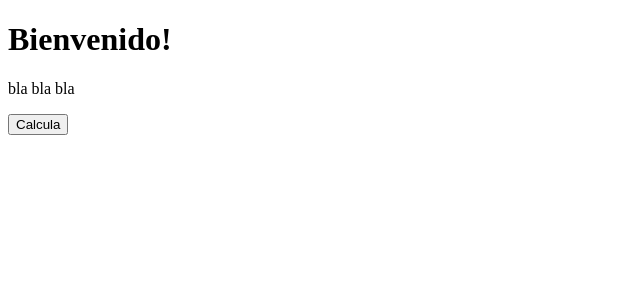
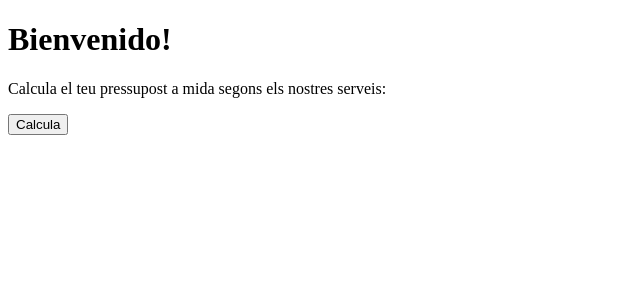
Before and after one commit to cris-casas/SPRINT_7, a React (Vite) app: page / in a window 1280 px wide. Shown: the top 300 px of the page, without its empty margins (0-640 px from the left). Built offline with nearby package versions, Linux system fonts and the light colour scheme.

Commit message:
description-home-add_nivel-1_ok

```diff
--- a/src/pages/home.jsx
+++ b/src/pages/home.jsx
@@ -5,7 +5,7 @@ const Home = () => {
     return (
         <div>
             <h1>Bienvenido!</h1>
-            <p>bla bla bla</p>
+            <p>Calcula el teu pressupost a mida segons els nostres serveis:</p>
             <Link to="/page2">
                 <button>Calcula</button>
             </Link>
```
